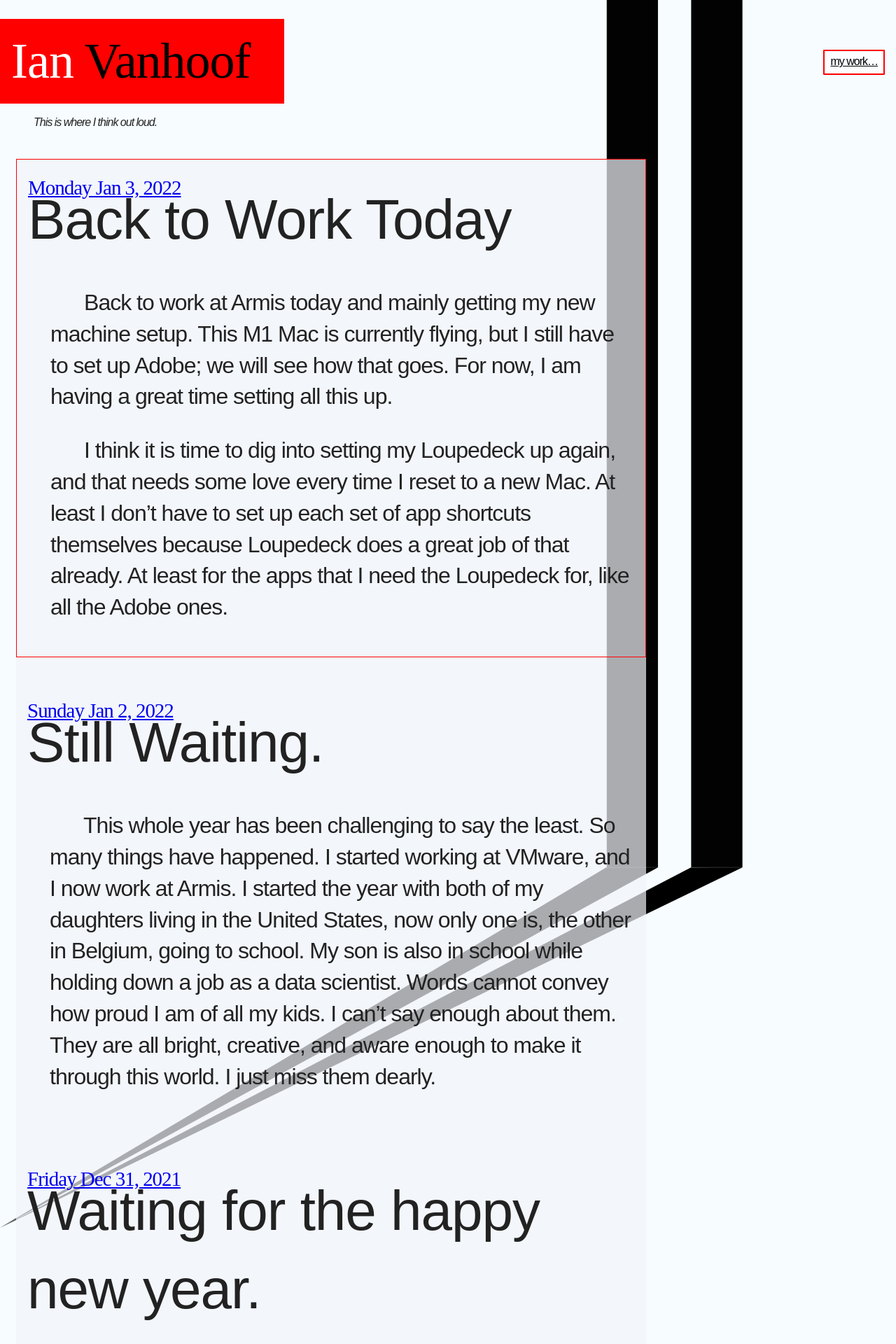
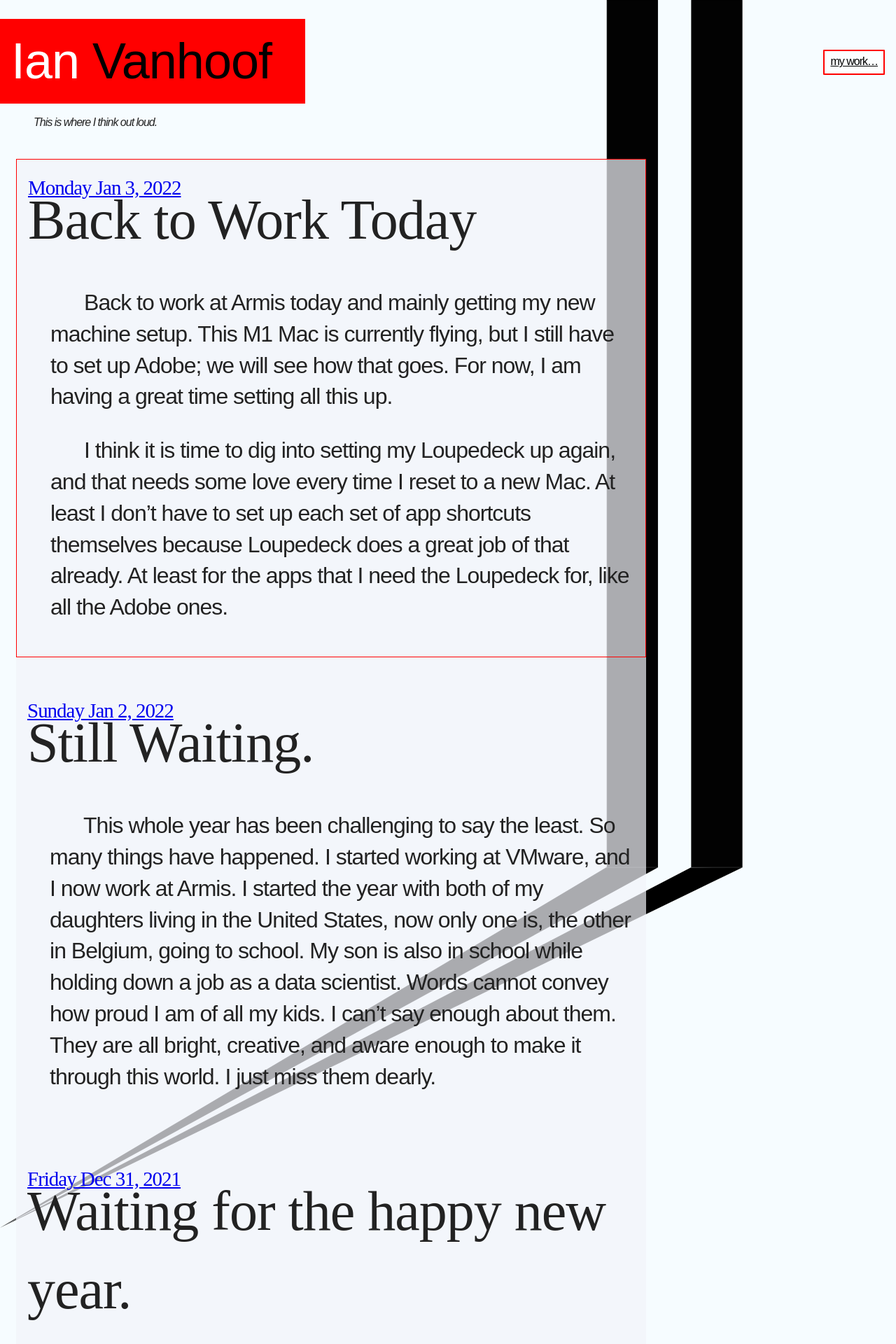
Before and after one commit to ianvanhoof/ianvanhoof.github.io, a Jekyll site: the page built from index.html, in a window 1280 px wide. Shown: the top 1920 px of the page at 70% size. Built offline with Jekyll 4.4.1, drawn with Linux system fonts in a browser that asks for light colours; some web fonts are replaced.

Commit message:
font switch

```diff
--- a/assets/main-ian.scss
+++ b/assets/main-ian.scss
@@ -5,13 +5,14 @@
 }
 @mixin font_family_sub_heading() {
   //font-family: "Ringside Regular SSm A", "Ringside Regular SSm B",sans-serif;
-  font-family: 'Sagittarius A', 'Sagittarius B',sans-serif;
-}
-@mixin font_family_heading() {
   //font-family: 'Sagittarius A', 'Sagittarius B',sans-serif;
   font-family: "Ideal Sans A", "Ideal Sans B";
 font-style: normal;
 font-weight: 100;
+}
+@mixin font_family_heading() {
+  font-family: 'Sagittarius A', 'Sagittarius B',sans-serif;
+
 }
 // @mixin font_family_heading() {
 //   font-family: 'Nitro A' ,'Nitro B',sans-serif;
```
